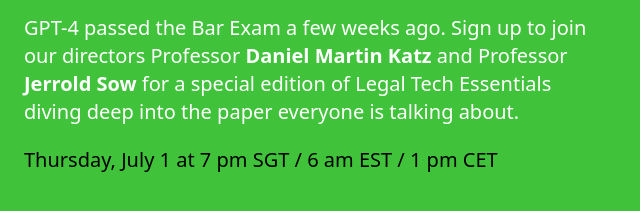
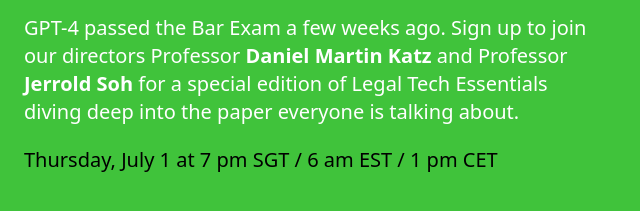
Before and after one commit to cltds/essentials, a website: page index.html in a window 1280 px wide. Shown: the part 480-691 px from the top of the page, 0-640 px from the left. Drawn offline with Linux system fonts and the light colour scheme; a script that the page names is missing; a web font is replaced by a local one.

Commit message:
Update Special Edition SG

```diff
--- a/index.html
+++ b/index.html
@@ -61,7 +61,7 @@
 								<span class="md:block text-blsBlack font-extrabold" style="">Essentials 2023</span>
 							</h1>
 							<p class="mt-3 text-base text-blsWhite sm:mt-5 sm:text-xl lg:text-lg xl:text-xl">
-								GPT-4 passed the Bar Exam a few weeks ago. Sign up to join our directors Professor <b>Daniel Martin Katz</b> and Professor <b>Jerrold Sow</b> for a special edition of Legal Tech Essentials diving deep into the <a href="https://papers.ssrn.com/sol3/papers.cfm?abstract_id=4389233" target="_blank" >paper everyone is talking about.</a>
+								GPT-4 passed the Bar Exam a few weeks ago. Sign up to join our directors Professor <b>Daniel Martin Katz</b> and Professor <b>Jerrold Soh</b> for a special edition of Legal Tech Essentials diving deep into the <a href="https://papers.ssrn.com/sol3/papers.cfm?abstract_id=4389233" target="_blank" >paper everyone is talking about.</a>
 							</p>
 							<p class="mt-3 text-base text-blsBlack sm:mt-5 sm:text-xl lg:text-lg xl:text-xl">
 								Thursday, July 1 at 7 pm SGT / 6 am EST / 1 pm CET
```
